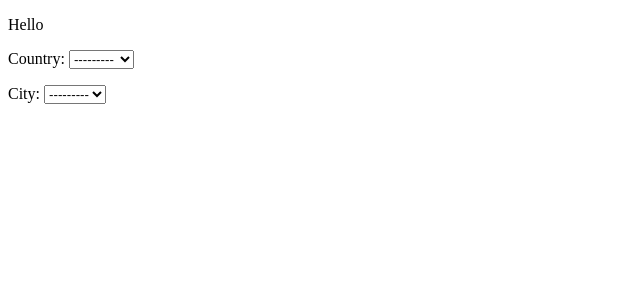
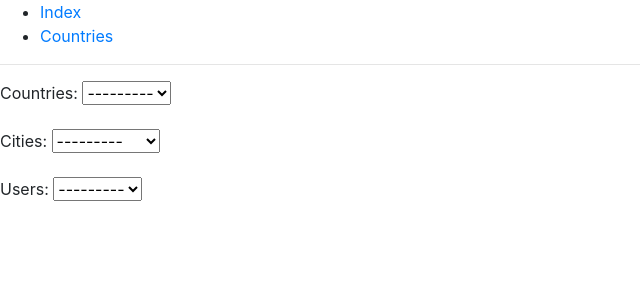
Before and after one commit to azegas/django_htmx, a Django app: page / in a window 1280 px wide. Shown: the top 300 px of the page, without its empty margins (0-640 px from the left). Run offline with Django 4.2, Linux system fonts and the light colour scheme; data comes from the database, SQL or seed files in the repository; both versions use the stored data as it was after the commit; some libraries are stand-ins or nearby versions.

Commit message:
little update

```diff
--- a/django_htmx_example/urls.py
+++ b/django_htmx_example/urls.py
@@ -16,11 +16,10 @@ Including another URLconf
 """
 from django.contrib import admin
 from django.urls import path
-
 from example import views
 
 urlpatterns = [
     path("admin/", admin.site.urls),
     path("", views.index, name="index"),
-    path("load_cities/", views.load_cities, name="load_cities")
+    path("countries/", views.display_countries, name="display_countries")
 ]
--- a/example/forms.py
+++ b/example/forms.py
@@ -1,7 +1,9 @@
 from django import forms
+from example.models import City, Country
+from django.contrib.auth.models import User
 
-from .models import City, Country
 
 class LocationForm(forms.Form):
-    country = forms.ModelChoiceField(queryset=Country.objects.all())
-    city = forms.ModelChoiceField(queryset=City.objects.none())
+    countries = forms.ModelChoiceField(queryset=Country.objects.all())
+    cities = forms.ModelChoiceField(queryset=City.objects.all())
+    users = forms.ModelChoiceField(queryset=User.objects.all())
--- a/example/models.py
+++ b/example/models.py
@@ -1,4 +1,5 @@
 from django.db import models
+
 
 class Country(models.Model):
     name = models.CharField(max_length=100)
@@ -6,6 +7,7 @@ class Country(models.Model):
     def __str__(self):
         return self.name
 
+
 class City(models.Model):
     name = models.CharField(max_length=100)
     country = models.ForeignKey(Country, on_delete=models.CASCADE)
--- /dev/null
+++ b/example/templates/base.html
@@ -0,0 +1,28 @@
+<!DOCTYPE html>
+<html lang="en">
+    <head>
+	<meta charset="UTF-8">
+	<title>HTMX</title>
+
+	<!-- load bootstrap -->
+	<link rel="stylesheet" href="https://maxcdn.bootstrapcdn.com/bootstrap/4.0.0/css/bootstrap.min.css" integrity="sha384-Gn5384xqQ1aoWXA+058RXPxPg6fy4IWvTNh0E263XmFcJlSAwiGgFAW/dAiS6JXm" crossorigin="anonymous">
+
+	<!-- load htmx -->
+	<script src="https://unpkg.com/htmx.org@1.8.0"></script>
+
+    </head>
+    <body >
+	<nav>
+	    <ul>
+		<li><a href="{% url 'index' %}">Index</a></li>
+		<li><a href="{% url 'display_countries' %}">Countries</a></li>
+	    </ul>
+
+	    <hr>
+        </nav>
+
+	{% block body %}
+	<!-- content -->
+	{% endblock %}
+    </body>
+</html>
--- a/example/templates/city_options.html
+++ /dev/null
@@ -1,3 +0,0 @@
-{% for city in cities %}
-<option value="{{ city.id }}">{{ city.name }}</option>
-{% endfor %}
--- /dev/null
+++ b/example/templates/country_list.html
@@ -0,0 +1,5 @@
+<div id="countries">
+  {% for country in countries %}
+    <div>{{ forloop.counter }} {{ country.name }}</div>
+    {% endfor %}
+</div>
--- a/example/templates/index.html
+++ b/example/templates/index.html
@@ -1,15 +1,10 @@
-<!DOCTYPE html>
-<html lang="en">
-<head>
-    <meta charset="UTF-8">
-    <meta name="viewport" content="width=device-width, initial-scale=1.0">
-    <title>Hello</title>
-</head>
-<body>
-    <p>Hello</p>
-    <form method="POST">
-        {% csrf_token %}
-        {{ form.as_p }}
-    </form>
-</body>
-</html>
+{% extends 'base.html' %}
+
+{% block body %}
+
+<form method="POST">
+    {% csrf_token %}
+    {{ form.as_p }}
+</form>
+
+{% endblock %}
--- a/example/views.py
+++ b/example/views.py
@@ -1,15 +1,19 @@
 from django.shortcuts import render
+from example.forms import LocationForm
+from example.models import Country
 
-# Create your views here.
-
-from .forms import LocationForm
-from .models import City
 
 def index(request):
     form = LocationForm()
-    return render(request, 'index.html', {'form': form})
+    context = {
+        'form': form,
+    }
+    return render(request, 'index.html', context)
 
-def load_cities(request):
-    country_id = request.GET.get('country')
-    cities = City.objects.filter(country_id=country_id).order_by('name')
-    return render(request, 'city_options.html', {'cities': cities})
+
+def display_countries(request):
+    countries = Country.objects.all()
+    context = {
+        'countries': countries,
+    }
+    return render(request, 'display_countries.html', context)
```
Also changed, not shown: example/templates/display_countries.html (added, +9 -0 lines), db.sqlite3.
